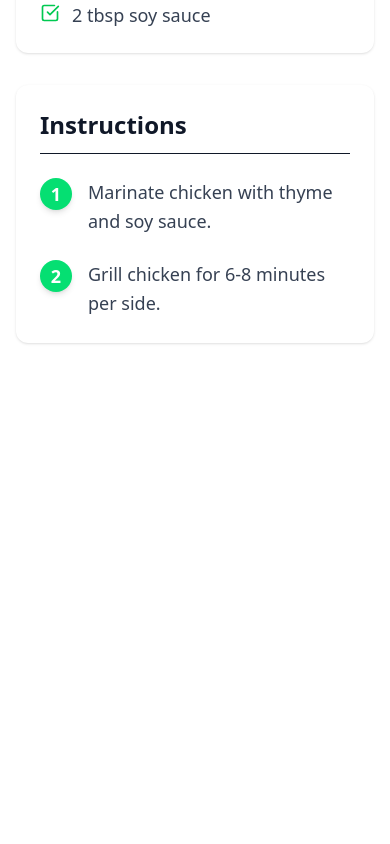
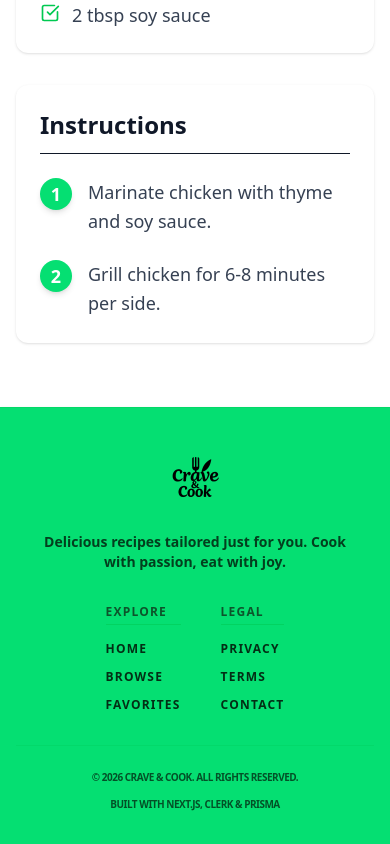
Before and after one commit to Erti123456/Crave-Cook, a Next.js app: page /recipes/633033 in a window 390 px wide. Shown: the part 1214-2058 px from the top of the page. Before the commit the page ends 1621 px from the top, so only its background shows below. Built offline with nearby package versions, Linux system fonts and the light colour scheme; no server answers.

Commit message:
Project done

```diff
--- /dev/null
+++ b/app/contact/page.tsx
@@ -0,0 +1,22 @@
+export default function ContactPage() {
+  return (
+    <div className="max-w-4xl mx-auto px-6 py-20 mt-10 text-center">
+      <h1 className="text-4xl font-black text-gray-900 mb-8 border-b-4 border-green-400 pb-2 inline-block">
+        Contact Us
+      </h1>
+      <div className="space-y-6 text-gray-700 leading-relaxed text-lg">
+        <p>
+          Have questions or feedback? We’d love to hear from you.
+        </p>
+        <div className="bg-green-100 p-8 rounded-3xl shadow-sm inline-block mt-8">
+          <p className="text-2xl font-bold text-green-950 mb-4">Get in Touch</p>
+          <p className="text-gray-700">Email: <span className="font-bold">support@craveandcook.com</span></p>
+          <p className="text-gray-700">Twitter: <span className="font-bold">@crave_cook</span></p>
+        </div>
+        <p className="mt-8">
+          We aim to respond to all inquiries within 48 hours.
+        </p>
+      </div>
+    </div>
+  );
+}
--- /dev/null
+++ b/app/favorites/page.tsx
@@ -0,0 +1,41 @@
+import { auth } from "@clerk/nextjs/server";
+import prisma from "@/lib/prisma";
+import { redirect } from "next/navigation";
+import getRecipeById from "@/lib/getRecipeById";
+import MealCard from "@/features/recipes/components/listing/MealCard";
+
+const Page = async () => {
+  const { userId } = await auth();
+
+  if (!userId) {
+    redirect("/sign-in");
+  }
+
+  const favorites = await prisma.favorite.findMany({
+    where: { userId },
+  });
+
+  const recipePromises = favorites.map((f) => getRecipeById(f.recipeId));
+  const recipes = (await Promise.all(recipePromises)).filter(Boolean);
+
+  return (
+    <div className="p-8 mt-20">
+      <h1 className="text-3xl font-black text-gray-900 mb-10 text-center">
+        Your Favorite Recipes
+      </h1>
+      <div className="flex flex-wrap gap-10 justify-center items-center">
+        {recipes.length > 0 ? (
+          recipes.map((recipe) => (
+            <MealCard key={recipe!.id} recipe={recipe!} isFavorited={true} />
+          ))
+        ) : (
+          <p className="text-gray-500 text-lg mt-10">
+            You havent favorited any recipes yet.
+          </p>
+        )}
+      </div>
+    </div>
+  );
+};
+
+export default Page;
--- a/app/layout.tsx
+++ b/app/layout.tsx
@@ -1,8 +1,10 @@
 import Header from "@/features/layout/Header";
+import Footer from "@/features/layout/Footer";
 import Providers from "./providers";
 import { ClerkProvider } from "@clerk/nextjs";
 import "./globals.css";
 import type { Metadata } from "next";
+
 export const metadata: Metadata = {
   title: "Crave & Cook",
   description: "nextJS layout",
@@ -15,12 +17,12 @@ export default function RootLayout({
 }) {
   return (
     <ClerkProvider>
-      <html>
-        <body>
+      <html lang="en">
+        <body className="flex flex-col min-h-screen">
           <Providers>
             <Header />
-            <main>{children}</main>
-            <footer></footer>
+            <main className="flex-grow">{children}</main>
+            <Footer />
           </Providers>
         </body>
       </html>
--- a/app/page.tsx
+++ b/app/page.tsx
@@ -9,7 +9,6 @@ export default function HomePage() {
     <div>
       <HeroSection />
       <CategorySection categories={categories} />
-      <div className="h-200"></div>
     </div>
   );
 }
--- /dev/null
+++ b/app/privacy/page.tsx
@@ -0,0 +1,26 @@
+export default function PrivacyPage() {
+  return (
+    <div className="max-w-4xl mx-auto px-6 py-20 mt-10">
+      <h1 className="text-4xl font-black text-gray-900 mb-8 border-b-4 border-green-400 pb-2 inline-block">
+        Privacy Policy
+      </h1>
+      <div className="space-y-6 text-gray-700 leading-relaxed text-lg">
+        <p>
+          At Crave & Cook, we take your privacy seriously. This policy explains how we collect and use your data.
+        </p>
+        <h2 className="text-2xl font-bold text-gray-800 mt-8">Information We Collect</h2>
+        <p>
+          We use Clerk for authentication. When you sign in, we receive your email and name to personalize your experience. We also store your favorited recipes in our database via Prisma.
+        </p>
+        <h2 className="text-2xl font-bold text-gray-800 mt-8">How We Use Your Data</h2>
+        <p>
+          Your data is used strictly to provide you with a personalized recipe discovery experience. We do not sell your data to third parties.
+        </p>
+        <h2 className="text-2xl font-bold text-gray-800 mt-8">Cookies</h2>
+        <p>
+          We use essential cookies via Clerk to keep you logged in. You can manage cookie settings in your browser at any time.
+        </p>
+      </div>
+    </div>
+  );
+}
--- a/app/recipes/[id]/page.tsx
+++ b/app/recipes/[id]/page.tsx
@@ -32,12 +32,11 @@ const Page = async ({ params }: { params: Promise<{ id: string }> }) => {
       <RecipeHero recipe={clickedRecipe} isFavorited={!!isFavorited} />
       <NutritionGrid recipe={clickedRecipe} />
 
-      {/* Ingredients and Instructions Section - Responsive Layout */}
       <div className="max-w-6xl mx-auto px-4 sm:px-6 lg:px-8 mt-12 grid grid-cols-1 md:grid-cols-3 gap-8">
-        <div className="md:col-span-1"> {/* Ingredients column */}
+        <div className="md:col-span-1">
           <IngredientsList recipe={clickedRecipe} />
         </div>
-        <div className="md:col-span-2"> {/* Instructions column */}
+        <div className="md:col-span-2">
           <InstructionsList recipe={clickedRecipe} />
         </div>
       </div>
--- /dev/null
+++ b/app/terms/page.tsx
@@ -0,0 +1,30 @@
+export default function TermsPage() {
+  return (
+    <div className="max-w-4xl mx-auto px-6 py-20 mt-10">
+      <h1 className="text-4xl font-black text-gray-900 mb-8 border-b-4 border-green-400 pb-2 inline-block">
+        Terms of Service
+      </h1>
+      <div className="space-y-6 text-gray-700 leading-relaxed text-lg">
+        <p>
+          Welcome to Crave & Cook. By using our platform, you agree to the following terms.
+        </p>
+        <h2 className="text-2xl font-bold text-gray-800 mt-8">Acceptable Use</h2>
+        <p>
+          Crave & Cook is intended for personal, non-commercial use in recipe discovery. You may not use our data for automated scraping or mass reproduction without permission.
+        </p>
+        <h2 className="text-2xl font-bold text-gray-800 mt-8">Accounts</h2>
+        <p>
+          You are responsible for maintaining the security of your Clerk-managed account. We are not liable for any loss resulting from unauthorized access.
+        </p>
+        <h2 className="text-2xl font-bold text-gray-800 mt-8">Recipe Content</h2>
+        <p>
+          All recipes are provided via the Spoonacular API. While we strive for accuracy, Crave & Cook is not responsible for any inaccuracies or issues arising from following these recipes.
+        </p>
+        <h2 className="text-2xl font-bold text-gray-800 mt-8">Changes</h2>
+        <p>
+          We reserve the right to modify these terms at any time. Continued use of the platform indicates acceptance of any changes.
+        </p>
+      </div>
+    </div>
+  );
+}
--- a/features/home/components/CategorySection.tsx
+++ b/features/home/components/CategorySection.tsx
@@ -32,7 +32,7 @@ interface DotsProps {
 
 const CategorySection = ({ categories }: CategorySectionProps) => {
   return (
-    <section className="flex flex-col justify-center items-center w-full">
+    <section className="flex flex-col justify-center items-center w-full pb-10">
       <MainTextCategorySection />
       <FoodCategoriesContainer categories={categories} />
     </section>
--- /dev/null
+++ b/features/layout/Footer.tsx
@@ -0,0 +1,46 @@
+import Link from "next/link";
+import Image from "next/image";
+
+export default function Footer() {
+  return (
+    <footer className="bg-green-400 text-green-950 mt-auto py-8 px-4 border-t border-green-500/30 shadow-sm">
+      <div className="max-w-7xl mx-auto flex flex-col md:flex-row justify-between items-center gap-8">
+        <div className="flex flex-col items-center md:items-start">
+          <Link href="/">
+            <Image
+              src="/logo.png"
+              alt="Crave & Cook Logo"
+              width={80}
+              height={80}
+              className="brightness-0 mb-3"
+            />
+          </Link>
+          <p className="text-sm font-semibold max-w-xs text-center md:text-left opacity-90">
+            Delicious recipes tailored just for you. Cook with passion, eat with joy.
+          </p>
+        </div>
+
+        <div className="flex gap-10 text-xs font-bold uppercase tracking-widest">
+          <div className="flex flex-col gap-3">
+            <h4 className="text-green-900 border-b border-green-500/50 pb-1 mb-1">Explore</h4>
+            <Link href="/" className="hover:text-white transition-colors">Home</Link>
+            <Link href="/recipes" className="hover:text-white transition-colors">Browse</Link>
+            <Link href="/favorites" className="hover:text-white transition-colors">Favorites</Link>
+          </div>
+
+          <div className="flex flex-col gap-3">
+            <h4 className="text-green-900 border-b border-green-500/50 pb-1 mb-1">Legal</h4>
+            <Link href="/privacy" className="hover:text-white transition-colors">Privacy</Link>
+            <Link href="/terms" className="hover:text-white transition-colors">Terms</Link>
+            <Link href="/contact" className="hover:text-white transition-colors">Contact</Link>
+          </div>
+        </div>
+      </div>
+
+      <div className="max-w-7xl mx-auto mt-8 pt-6 border-t border-green-500/30 flex flex-col md:flex-row justify-between items-center gap-3 text-[10px] font-bold opacity-80 uppercase tracking-tighter">
+        <p>© 2026 Crave & Cook. All rights reserved.</p>
+        <p>Built with Next.js, Clerk & Prisma</p>
+      </div>
+    </footer>
+  );
+}
--- a/features/layout/Header.tsx
+++ b/features/layout/Header.tsx
@@ -4,7 +4,7 @@ import { ReactNode, useState, useEffect, useRef } from "react";
 import "../../app/globals.css";
 import Image from "next/image";
 import { FaMagnifyingGlass } from "react-icons/fa6";
-import { usePathname } from "next/navigation"; // Import usePathname
+import { usePathname } from "next/navigation";
 import useIsMobile from "@/globalHooks/useIsMobile";
 import {
   SignInButton,
@@ -51,7 +51,6 @@ export default function Header() {
         <ListOfLinks />
         <HamburgerIcon isVisible={isVisible} setIsVisible={setIsVisible} />
       </Nav>
-      {/* Mobile Menu */}
       <PopUpDiv isVisible={isVisible} setIsVisible={setIsVisible} />
     </header>
   );
@@ -154,10 +153,8 @@ function PopUpDiv({ isVisible, setIsVisible }: PopUpDivProps) {
       }
     }
 
-    // Bind the event listener
     document.addEventListener("mousedown", handleClickOutside);
 
-    // Clean up the listener on unmount
     return () => {
       document.removeEventListener("mousedown", handleClickOutside);
     };
```
